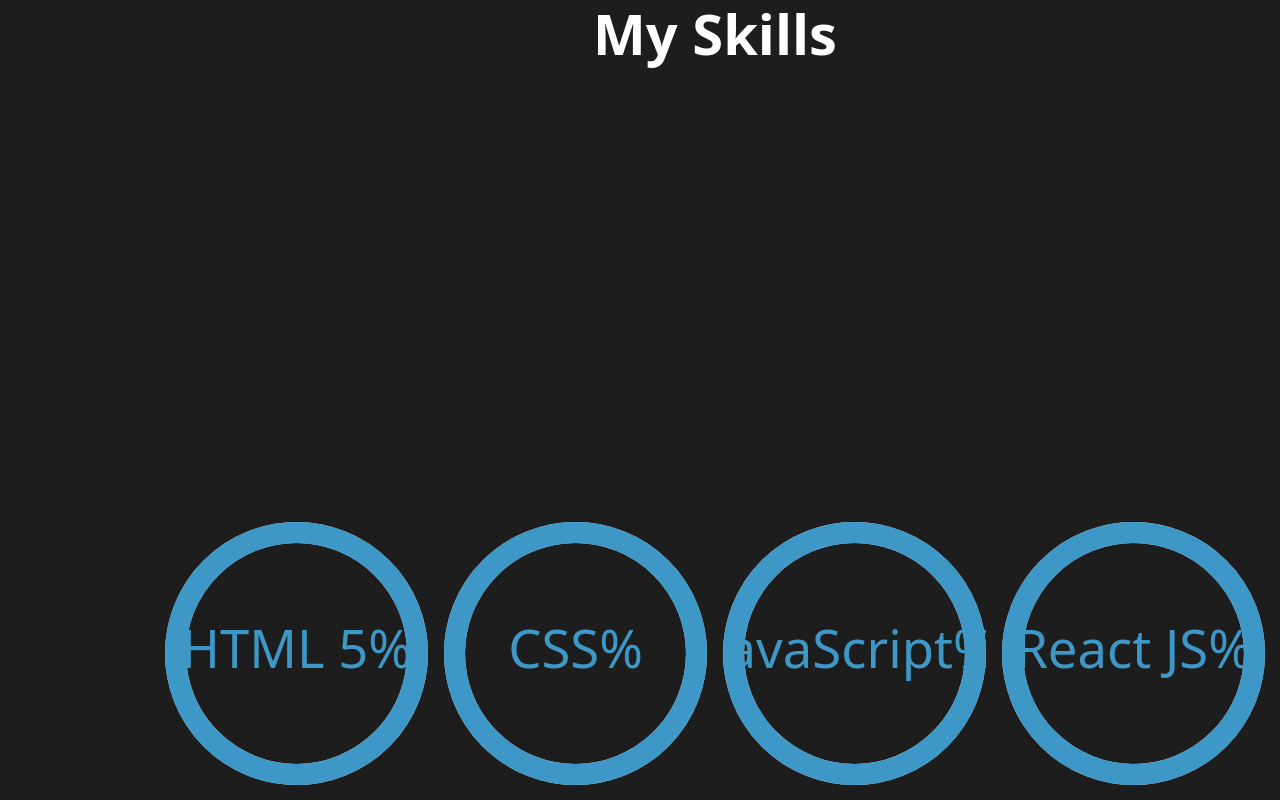
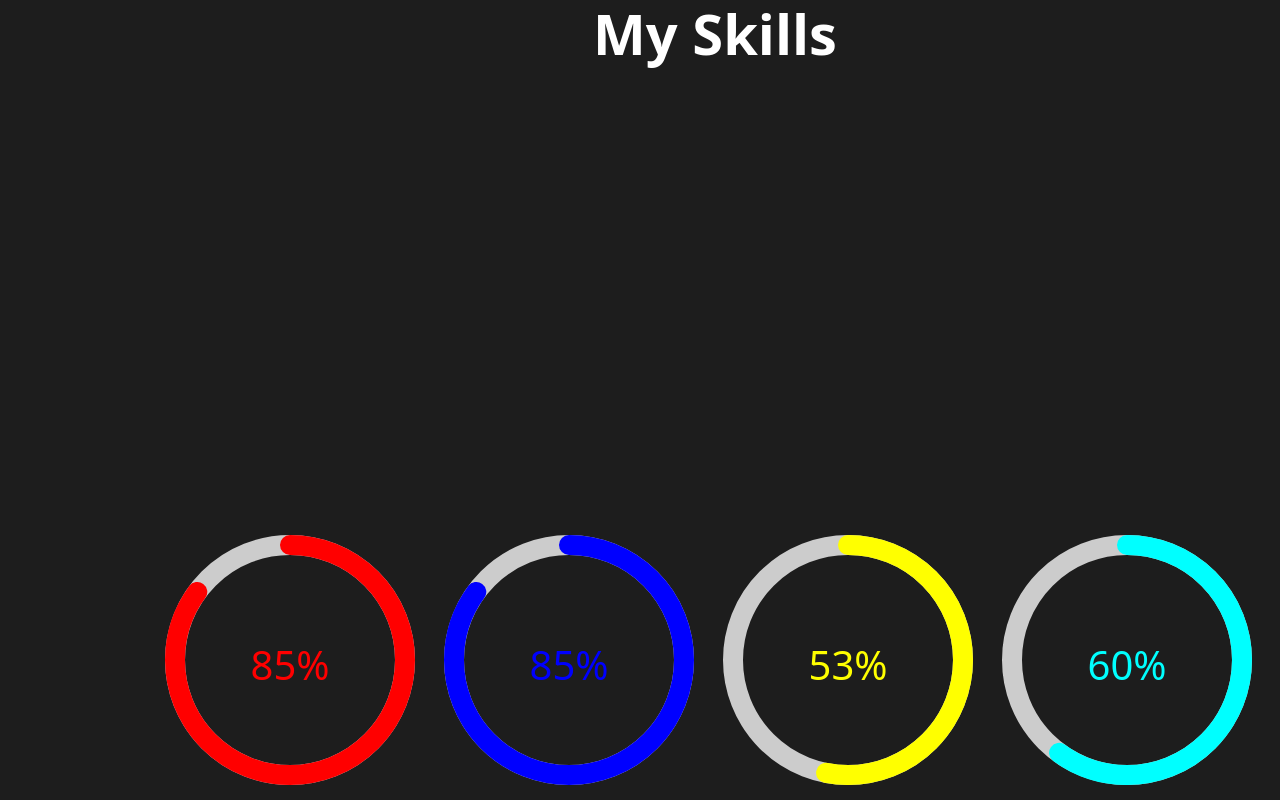
Before and after one commit to joxon1/portfolio17v, a React (Create React App) app: page / in a window 1280 px wide. Shown: the part 800-1600 px from the top of the page. Built offline with nearby package versions, Linux system fonts and the light colour scheme.

Commit message:
progress bar

```diff
--- /dev/null
+++ b/src/components/ProgressBar.js
@@ -0,0 +1,52 @@
+import React, { useEffect, useState } from "react";
+
+const CirclarProgress = ({ size, title, strokeWidth, percentage, color }) => {
+  const [progress, setProgress] = useState(0);
+  useEffect(() => {
+    setProgress(percentage);
+  }, [percentage]);
+  const viewBox = `0 0 ${size} ${size}`;
+  const radius = (size - strokeWidth) / 2;
+  const circumference = radius * Math.PI * 2;
+  const dash = (progress * circumference) / 100;
+  return (
+    <svg width={size} height={size} viewBox={viewBox}>
+      <circle
+        fill="none"
+        stroke="#ccc"
+        cx={size / 2}
+        cy={size / 2}
+        r={radius}
+        strokeWidth={`${strokeWidth}px`}
+      />
+      <circle
+        fill="none"
+        stroke={color}
+        cx={size / 2}
+        cy={size / 2}
+        r={radius}
+        strokeWidth={`${strokeWidth}px`}
+        transform={`rotate(-90 ${size / 2} ${size / 2})`}
+        strokeDasharray={[dash, circumference - dash]}
+        strokeLinecap="round"
+
+        style={{ transition: "all 2s" }}
+        return
+      />
+      <text
+        fill={color}
+        fontSize="40px"
+        x="50%"
+        y="50%"
+        dy="20px"
+        title={title}
+        textAnchor="middle"
+
+      >
+        {`${percentage}%`}
+      </text>
+    </svg>
+  );
+};
+
+export default CirclarProgress;
--- a/src/components/SkillsItem.js
+++ b/src/components/SkillsItem.js
@@ -1,26 +1,26 @@
 export const SkillsItem = [
   {
     title: "HTML 5",
-    progress: "85%",
+    percentage: "85",
     color:"red",
     img: "https://upload.wikimedia.org/wikipedia/commons/thumb/6/61/HTML5_logo_and_wordmark.svg/1200px-HTML5_logo_and_wordmark.svg.png",
   },
   {
     title: "CSS",
-    progress: "85%",
+    percentage: "85",
     color:"blue",
     img: "https://upload.wikimedia.org/wikipedia/commons/thumb/d/d5/CSS3_logo_and_wordmark.svg/1200px-CSS3_logo_and_wordmark.svg.png",
   },
   {
     title: "JavaScript",
-    progress: "53%",
+    percentage: "53",
     color:"yellow",
     img: "https://encrypted-tbn0.gstatic.com/images?q=tbn:ANd9GcSpa0XJ_4pqjnsPcIlfMyrIqKP8xPJ5YOnsPA&usqp=CAU",
   },
   {
     title: "React JS",
     color:"#00ffff",
-    progress: "60%",
+    percentage: "60",
     img: "https://media.tproger.ru/uploads/2016/10/reactmini.png",
   },
 ];
--- a/src/pages/MySkills.js
+++ b/src/pages/MySkills.js
@@ -1,10 +1,11 @@
-import React from "react";
+import React, { useEffect, useState } from "react";
 import { Card, Image } from "react-bootstrap";
 import "../styles/MySkills.css";
 import { SkillsItem } from "../components/SkillsItem";
 import ProgressBar from "react-customizable-progressbar";
-import {CircularProgressbar} from 'react-circular-progressbar';
-import 'react-circular-progressbar/dist/styles.css';
+import { CircularProgressbar } from "react-circular-progressbar";
+import "react-circular-progressbar/dist/styles.css";
+import CirclarProgress from "../components/ProgressBar";
 const MySkills = () => {
   return (
     <div className="portfolio_container text-white">
@@ -14,15 +15,14 @@
         </div>
         <div>
           <div className="list">
-            {SkillsItem.map(({ title,color, progress }) => (
-
-              <CircularProgressbar
-              percentage={progress}
-              initialAnimation={"25%"}
-              text={`${title}%`
-
-            }
-            />
+            {SkillsItem.map(({ title, img, percentage,color }) => (
+              <CirclarProgress
+                size={250}
+                strokeWidth={20}
+                percentage={percentage}
+                color={color}
+                title={title}
+              />
             ))}
           </div>
           <div></div>
```
